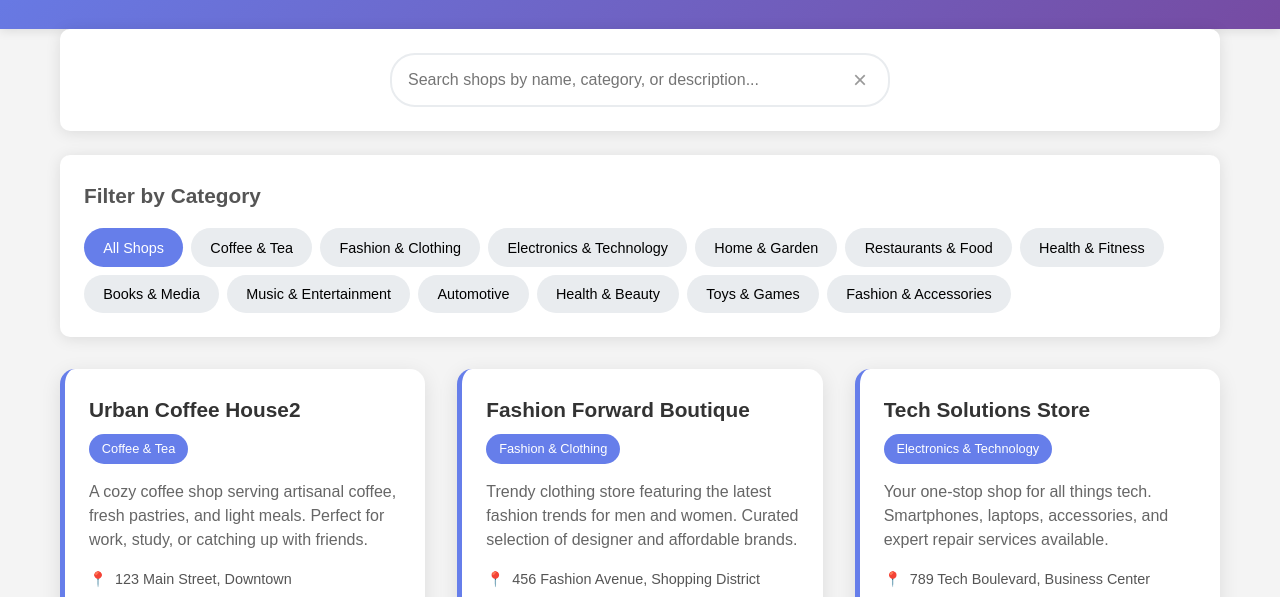
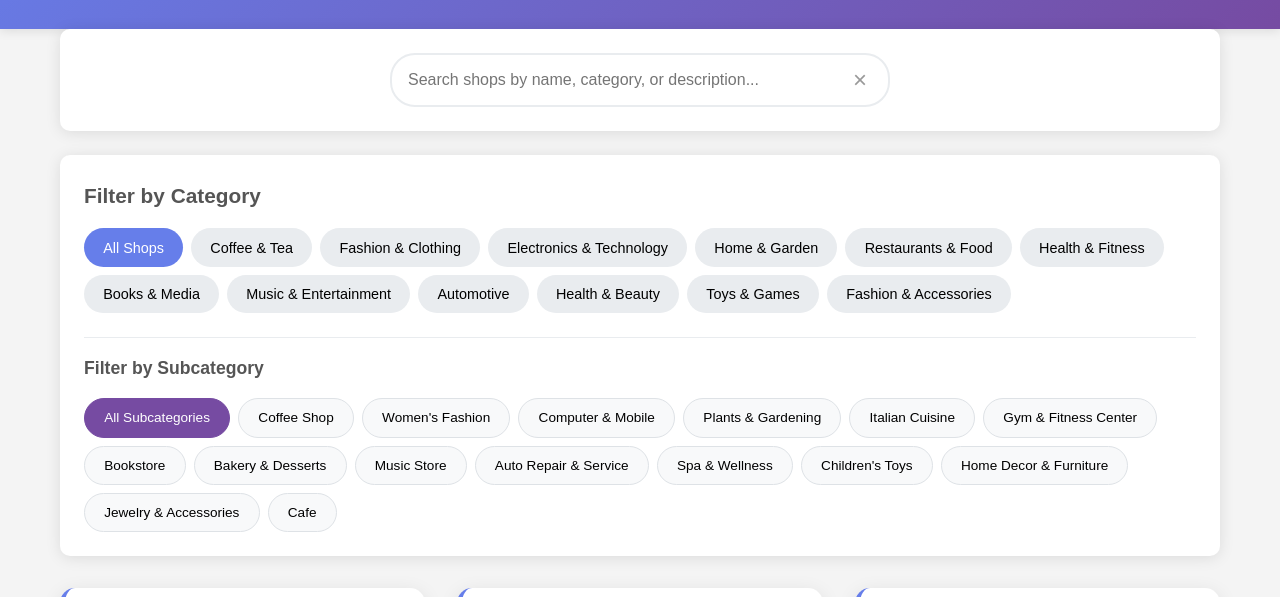
Before and after one commit to ChalanaL/ruhuna, a plain HTML site: page index.html in a window 1280 px wide. Shown: the part 135-732 px from the top of the page. Drawn offline with Linux system fonts and the light colour scheme.

Commit message:
Add subcategory functionality with dual filtering system

```diff
--- a/index.html
+++ b/index.html
@@ -45,6 +45,11 @@
             <div class="category-filters" id="categoryFilters">
                 <button class="filter-btn active" data-category="all">All Shops</button>
             </div>
+
+            <h3>Filter by Subcategory</h3>
+            <div class="subcategory-filters" id="subcategoryFilters">
+                <button class="filter-btn sub-filter active" data-subcategory="all">All Subcategories</button>
+            </div>
         </section>
 
         <section class="shops">
--- a/script.js
+++ b/script.js
@@ -1,10 +1,12 @@
 // Global variables
 let shopsData = [];
 let currentCategory = 'all';
+let currentSubcategory = 'all';
 
 // DOM elements
 const shopGrid = document.getElementById('shopGrid');
 const categoryFilters = document.getElementById('categoryFilters');
+const subcategoryFilters = document.getElementById('subcategoryFilters');
 const searchInput = document.getElementById('searchInput');
 const clearSearchBtn = document.getElementById('clearSearch');
 
@@ -18,8 +20,9 @@ document.addEventListener('DOMContentLoaded', function() {
 const fallbackShopsData = [
   {
     "id": 1,
-    "name": "Urban Coffee House",
+    "name": "Urban Coffee House2",
     "category": "Coffee & Tea",
+    "subcategory": "Coffee Shop",
     "description": "A cozy coffee shop serving artisanal coffee, fresh pastries, and light meals. Perfect for work, study, or catching up with friends.",
     "address": "123 Main Street, Downtown",
     "phone": "+1 (555) 123-4567",
@@ -31,6 +34,7 @@ const fallbackShopsData = [
     "id": 2,
     "name": "Fashion Forward Boutique",
     "category": "Fashion & Clothing",
+    "subcategory": "Women's Fashion",
     "description": "Trendy clothing store featuring the latest fashion trends for men and women. Curated selection of designer and affordable brands.",
     "address": "456 Fashion Avenue, Shopping District",
     "phone": "+1 (555) 234-5678",
@@ -42,6 +46,7 @@ const fallbackShopsData = [
     "id": 3,
     "name": "Tech Solutions Store",
     "category": "Electronics & Technology",
+    "subcategory": "Computer & Mobile",
     "description": "Your one-stop shop for all things tech. Smartphones, laptops, accessories, and expert repair services available.",
     "address": "789 Tech Boulevard, Business Center",
     "phone": "+1 (555) 345-6789",
@@ -53,6 +58,7 @@ const fallbackShopsData = [
     "id": 4,
     "name": "Green Thumb Garden Center",
     "category": "Home & Garden",
+    "subcategory": "Plants & Gardening",
     "description": "Complete garden center with plants, tools, soil, and expert gardening advice. Transform your space into a green paradise.",
     "address": "321 Garden Lane, Suburb",
     "phone": "+1 (555) 456-7890",
@@ -64,6 +70,7 @@ const fallbackShopsData = [
     "id": 5,
     "name": "Bella Vista Restaurant",
     "category": "Restaurants & Food",
+    "subcategory": "Italian Cuisine",
     "description": "Authentic Italian cuisine in an elegant setting. Fresh pasta, wood-fired pizzas, and an extensive wine collection.",
     "address": "654 Culinary Street, Historic District",
     "phone": "+1 (555) 567-8901",
@@ -72,108 +79,10 @@ const fallbackShopsData = [
     "reviews": 312
   },
   {
-    "id": 6,
-    "name": "Fitness First Gym",
-    "category": "Health & Fitness",
-    "description": "State-of-the-art fitness facility with modern equipment, group classes, and personal training services.",
-    "address": "987 Wellness Way, Sports Complex",
-    "phone": "+1 (555) 678-9012",
-    "website": "https://fitnessfirst.com",
-    "rating": 4.4,
-    "reviews": 198
-  },
-  {
-    "id": 7,
-    "name": "Pages & Prose Bookstore",
-    "category": "Books & Media",
-    "description": "Independent bookstore with carefully curated fiction, non-fiction, and local author selections. Cozy reading nooks available.",
-    "address": "147 Literary Lane, Arts Quarter",
-    "phone": "+1 (555) 789-0123",
-    "website": "https://pagesandprose.com",
-    "rating": 4.6,
-    "reviews": 94
-  },
-  {
-    "id": 8,
-    "name": "Sweet Dreams Bakery",
-    "category": "Restaurants & Food",
-    "description": "Artisan bakery specializing in custom cakes, fresh bread, and delectable pastries. Made fresh daily with premium ingredients.",
-    "address": "258 Baker Street, Old Town",
-    "phone": "+1 (555) 890-1234",
-    "website": "https://sweetdreamsbakery.com",
-    "rating": 4.9,
-    "reviews": 267
-  },
-  {
-    "id": 9,
-    "name": "Vintage Vinyl Records",
-    "category": "Music & Entertainment",
-    "description": "Rare and classic vinyl records, CDs, and music memorabilia. A treasure trove for music enthusiasts and collectors.",
-    "address": "369 Music Row, Entertainment District",
-    "phone": "+1 (555) 901-2345",
-    "website": "https://vintagevinyl.com",
-    "rating": 4.1,
-    "reviews": 73
-  },
-  {
-    "id": 10,
-    "name": "Auto Care Express",
-    "category": "Automotive",
-    "description": "Professional auto repair and maintenance services. Quick oil changes, tire services, and comprehensive vehicle inspections.",
-    "address": "741 Service Road, Industrial Area",
-    "phone": "+1 (555) 012-3456",
-    "website": "https://autocareexpress.com",
-    "rating": 4.0,
-    "reviews": 145
-  },
-  {
-    "id": 11,
-    "name": "Zen Spa & Wellness",
-    "category": "Health & Beauty",
-    "description": "Relaxing spa offering massages, facials, and wellness treatments. Escape the stress and rejuvenate your mind and body.",
-    "address": "852 Tranquil Avenue, Wellness Center",
-    "phone": "+1 (555) 123-4569",
-    "website": "https://zenspa.com",
-    "rating": 4.7,
-    "reviews": 189
-  },
-  {
-    "id": 12,
-    "name": "Kids Corner Toy Store",
-    "category": "Toys & Games",
-    "description": "Magical toy store with educational toys, games, and gifts for children of all ages. Fostering creativity and imagination.",
-    "address": "963 Playground Place, Family District",
-    "phone": "+1 (555) 234-5679",
-    "website": "https://kidscorner.com",
-    "rating": 4.5,
-    "reviews": 112
-  },
-  {
-    "id": 13,
-    "name": "Home Essentials Store",
-    "category": "Home & Garden",
-    "description": "Everything you need for your home - furniture, decor, kitchenware, and organizational solutions at affordable prices.",
-    "address": "174 Comfort Street, Residential Area",
-    "phone": "+1 (555) 345-6780",
-    "website": "https://homeessentials.com",
-    "rating": 4.2,
-    "reviews": 156
-  },
-  {
-    "id": 14,
-    "name": "Artisan Jewelry Gallery",
-    "category": "Fashion & Accessories",
-    "description": "Handcrafted jewelry and accessories by local artisans. Unique pieces for special occasions and everyday elegance.",
-    "address": "285 Artisan Alley, Creative District",
-    "phone": "+1 (555) 456-7891",
-    "website": "https://artisanjewelry.com",
-    "rating": 4.6,
-    "reviews": 78
-  },
-  {
     "id": 15,
     "name": "Morning Brew Cafe",
     "category": "Coffee & Tea",
+    "subcategory": "Cafe",
     "description": "Neighborhood cafe serving specialty coffee, tea blends, and homemade breakfast items. Your perfect morning destination.",
     "address": "396 Sunrise Boulevard, Neighborhood Center",
     "phone": "+1 (555) 567-8902",
@@ -203,6 +112,7 @@ async function loadShopsData() {
     }
 
     createCategoryFilters();
+    createSubcategoryFilters();
     displayShops(shopsData);
 }
 
@@ -239,20 +149,101 @@ function createCategoryFilters() {
     allButton.addEventListener('click', () => filterShops('all'));
 }
 
+// Create subcategory filter buttons
+function createSubcategoryFilters() {
+    const subcategories = [...new Set(shopsData.map(shop => shop.subcategory))];
+
+    // Clear existing filters except "All Subcategories"
+    const allSubButton = subcategoryFilters.querySelector('[data-subcategory="all"]');
+    subcategoryFilters.innerHTML = '';
+    subcategoryFilters.appendChild(allSubButton);
+
+    // Add subcategory-specific filters
+    subcategories.forEach(subcategory => {
+        const button = document.createElement('button');
+        button.className = 'filter-btn sub-filter';
+        button.dataset.subcategory = subcategory;
+        button.textContent = subcategory;
+        button.addEventListener('click', () => filterBySubcategory(subcategory));
+        subcategoryFilters.appendChild(button);
+    });
+
+    // Add event listener to "All Subcategories" button
+    allSubButton.addEventListener('click', () => filterBySubcategory('all'));
+}
+
 // Filter shops by category
 function filterShops(category) {
     currentCategory = category;
+    currentSubcategory = 'all'; // Reset subcategory when changing category
 
     // Update active button
-    document.querySelectorAll('.filter-btn').forEach(btn => {
+    document.querySelectorAll('.category-filters .filter-btn').forEach(btn => {
         btn.classList.remove('active');
     });
     document.querySelector(`[data-category="${category}"]`).classList.add('active');
 
+    // Reset subcategory filter
+    document.querySelectorAll('.subcategory-filters .filter-btn').forEach(btn => {
+        btn.classList.remove('active');
+    });
+    document.querySelector('[data-subcategory="all"]').classList.add('active');
+
+    // Update subcategory options based on selected category
+    updateSubcategoryOptions(category);
+
     // Filter and display shops
-    const filteredShops = category === 'all'
-        ? shopsData
-        : shopsData.filter(shop => shop.category === category);
+    applyFilters();
+}
+
+// Filter shops by subcategory
+function filterBySubcategory(subcategory) {
+    currentSubcategory = subcategory;
+
+    // Update active button
+    document.querySelectorAll('.subcategory-filters .filter-btn').forEach(btn => {
+        btn.classList.remove('active');
+    });
+    document.querySelector(`[data-subcategory="${subcategory}"]`).classList.add('active');
+
+    // Filter and display shops
+    applyFilters();
+}
+
+// Update subcategory options based on selected category
+function updateSubcategoryOptions(category) {
+    const relevantShops = category === 'all' ? shopsData : shopsData.filter(shop => shop.category === category);
+    const subcategories = [...new Set(relevantShops.map(shop => shop.subcategory))];
+
+    // Clear existing subcategory filters except "All"
+    const allSubButton = subcategoryFilters.querySelector('[data-subcategory="all"]');
+    subcategoryFilters.innerHTML = '';
+    subcategoryFilters.appendChild(allSubButton);
+
+    // Add relevant subcategory filters
+    subcategories.forEach(subcategory => {
+        const button = document.createElement('button');
+        button.className = 'filter-btn sub-filter';
+        button.dataset.subcategory = subcategory;
+        button.textContent = subcategory;
+        button.addEventListener('click', () => filterBySubcategory(subcategory));
+        subcategoryFilters.appendChild(button);
+    });
+}
+
+// Apply both category and subcategory filters
+function applyFilters() {
+    let filteredShops = shopsData;
+
+    // Apply category filter
+    if (currentCategory !== 'all') {
+        filteredShops = filteredShops.filter(shop => shop.category === currentCategory);
+    }
+
+    // Apply subcategory filter
+    if (currentSubcategory !== 'all') {
+        filteredShops = filteredShops.filter(shop => shop.subcategory === currentSubcategory);
+    }
 
     displayShops(filteredShops);
 }
@@ -275,6 +266,7 @@ function createShopCard(shop) {
         <div class="shop-card">
             <h3>${shop.name}</h3>
             <span class="shop-category">${shop.category}</span>
+            <span class="shop-subcategory">${shop.subcategory}</span>
             <p class="shop-description">${shop.description}</p>
             <div class="shop-info">
                 <div>${shop.address}</div>
@@ -338,21 +330,27 @@ function setupSearchFunctionality() {
 // Search functionality
 function searchShops(query) {
     if (!query) {
-        filterShops(currentCategory);
+        applyFilters();
         return;
     }
 
-    // Reset category filter to show all when searching
+    // Reset category and subcategory filters to show all when searching
     currentCategory = 'all';
+    currentSubcategory = 'all';
     document.querySelectorAll('.filter-btn').forEach(btn => {
         btn.classList.remove('active');
     });
     document.querySelector('[data-category="all"]').classList.add('active');
+    document.querySelector('[data-subcategory="all"]').classList.add('active');
+
+    // Update subcategory options to show all
+    updateSubcategoryOptions('all');
 
     const filteredShops = shopsData.filter(shop =>
         shop.name.toLowerCase().includes(query.toLowerCase()) ||
         shop.description.toLowerCase().includes(query.toLowerCase()) ||
         shop.category.toLowerCase().includes(query.toLowerCase()) ||
+        shop.subcategory.toLowerCase().includes(query.toLowerCase()) ||
         shop.address.toLowerCase().includes(query.toLowerCase())
     );
 
--- a/shops.json
+++ b/shops.json
@@ -3,6 +3,7 @@
     "id": 1,
     "name": "Urban Coffee House2",
     "category": "Coffee & Tea",
+    "subcategory": "Coffee Shop",
     "description": "A cozy coffee shop serving artisanal coffee, fresh pastries, and light meals. Perfect for work, study, or catching up with friends.",
     "address": "123 Main Street, Downtown",
     "phone": "+1 (555) 123-4567",
@@ -14,6 +15,7 @@
     "id": 2,
     "name": "Fashion Forward Boutique",
     "category": "Fashion & Clothing",
+    "subcategory": "Women's Fashion",
     "description": "Trendy clothing store featuring the latest fashion trends for men and women. Curated selection of designer and affordable brands.",
     "address": "456 Fashion Avenue, Shopping District",
     "phone": "+1 (555) 234-5678",
@@ -25,6 +27,7 @@
     "id": 3,
     "name": "Tech Solutions Store",
     "category": "Electronics & Technology",
+    "subcategory": "Computer & Mobile",
     "description": "Your one-stop shop for all things tech. Smartphones, laptops, accessories, and expert repair services available.",
     "address": "789 Tech Boulevard, Business Center",
     "phone": "+1 (555) 345-6789",
@@ -36,6 +39,7 @@
     "id": 4,
     "name": "Green Thumb Garden Center",
     "category": "Home & Garden",
+    "subcategory": "Plants & Gardening",
     "description": "Complete garden center with plants, tools, soil, and expert gardening advice. Transform your space into a green paradise.",
     "address": "321 Garden Lane, Suburb",
     "phone": "+1 (555) 456-7890",
@@ -47,6 +51,7 @@
     "id": 5,
     "name": "Bella Vista Restaurant",
     "category": "Restaurants & Food",
+    "subcategory": "Italian Cuisine",
     "description": "Authentic Italian cuisine in an elegant setting. Fresh pasta, wood-fired pizzas, and an extensive wine collection.",
     "address": "654 Culinary Street, Historic District",
     "phone": "+1 (555) 567-8901",
@@ -58,6 +63,7 @@
     "id": 6,
     "name": "Fitness First Gym",
     "category": "Health & Fitness",
+    "subcategory": "Gym & Fitness Center",
     "description": "State-of-the-art fitness facility with modern equipment, group classes, and personal training services.",
     "address": "987 Wellness Way, Sports Complex",
     "phone": "+1 (555) 678-9012",
@@ -69,6 +75,7 @@
     "id": 7,
     "name": "Pages & Prose Bookstore",
     "category": "Books & Media",
+    "subcategory": "Bookstore",
     "description": "Independent bookstore with carefully curated fiction, non-fiction, and local author selections. Cozy reading nooks available.",
     "address": "147 Literary Lane, Arts Quarter",
     "phone": "+1 (555) 789-0123",
@@ -80,6 +87,7 @@
     "id": 8,
     "name": "Sweet Dreams Bakery",
     "category": "Restaurants & Food",
+    "subcategory": "Bakery & Desserts",
     "description": "Artisan bakery specializing in custom cakes, fresh bread, and delectable pastries. Made fresh daily with premium ingredients.",
     "address": "258 Baker Street, Old Town",
     "phone": "+1 (555) 890-1234",
@@ -91,6 +99,7 @@
     "id": 9,
     "name": "Vintage Vinyl Records",
     "category": "Music & Entertainment",
+    "subcategory": "Music Store",
     "description": "Rare and classic vinyl records, CDs, and music memorabilia. A treasure trove for music enthusiasts and collectors.",
     "address": "369 Music Row, Entertainment District",
     "phone": "+1 (555) 901-2345",
@@ -102,6 +111,7 @@
     "id": 10,
     "name": "Auto Care Express",
     "category": "Automotive",
+    "subcategory": "Auto Repair & Service",
     "description": "Professional auto repair and maintenance services. Quick oil changes, tire services, and comprehensive vehicle inspections.",
     "address": "741 Service Road, Industrial Area",
     "phone": "+1 (555) 012-3456",
@@ -113,6 +123,7 @@
     "id": 11,
     "name": "Zen Spa & Wellness",
     "category": "Health & Beauty",
+    "subcategory": "Spa & Wellness",
     "description": "Relaxing spa offering massages, facials, and wellness treatments. Escape the stress and rejuvenate your mind and body.",
     "address": "852 Tranquil Avenue, Wellness Center",
     "phone": "+1 (555) 123-4569",
@@ -124,6 +135,7 @@
     "id": 12,
     "name": "Kids Corner Toy Store",
     "category": "Toys & Games",
+    "subcategory": "Children's Toys",
     "description": "Magical toy store with educational toys, games, and gifts for children of all ages. Fostering creativity and imagination.",
     "address": "963 Playground Place, Family District",
     "phone": "+1 (555) 234-5679",
@@ -135,6 +147,7 @@
     "id": 13,
     "name": "Home Essentials Store",
     "category": "Home & Garden",
+    "subcategory": "Home Decor & Furniture",
     "description": "Everything you need for your home - furniture, decor, kitchenware, and organizational solutions at affordable prices.",
     "address": "174 Comfort Street, Residential Area",
     "phone": "+1 (555) 345-6780",
@@ -146,6 +159,7 @@
     "id": 14,
     "name": "Artisan Jewelry Gallery",
     "category": "Fashion & Accessories",
+    "subcategory": "Jewelry & Accessories",
     "description": "Handcrafted jewelry and accessories by local artisans. Unique pieces for special occasions and everyday elegance.",
     "address": "285 Artisan Alley, Creative District",
     "phone": "+1 (555) 456-7891",
@@ -157,6 +171,7 @@
     "id": 15,
     "name": "Morning Brew Cafe",
     "category": "Coffee & Tea",
+    "subcategory": "Cafe",
     "description": "Neighborhood cafe serving specialty coffee, tea blends, and homemade breakfast items. Your perfect morning destination.",
     "address": "396 Sunrise Boulevard, Neighborhood Center",
     "phone": "+1 (555) 567-8902",
--- a/styles.css
+++ b/styles.css
@@ -106,16 +106,27 @@ main {
     margin-bottom: 2rem;
 }
 
-.filters h2 {
+.filters h2, .filters h3 {
     margin-bottom: 1rem;
     color: #555;
     font-size: 1.3rem;
 }
 
-.category-filters {
+.filters h3 {
+    font-size: 1.1rem;
+    margin-top: 1.5rem;
+    padding-top: 1rem;
+    border-top: 1px solid #e9ecef;
+}
+
+.category-filters, .subcategory-filters {
     display: flex;
     flex-wrap: wrap;
     gap: 0.5rem;
+}
+
+.subcategory-filters {
+    margin-top: 1rem;
 }
 
 .filter-btn {
@@ -138,6 +149,24 @@ main {
 .filter-btn.active {
     background: #667eea;
     color: white;
+}
+
+.sub-filter {
+    background: #f8f9fa;
+    border: 1px solid #dee2e6;
+    font-size: 0.85rem;
+}
+
+.sub-filter:hover {
+    background: #764ba2;
+    color: white;
+    border-color: #764ba2;
+}
+
+.sub-filter.active {
+    background: #764ba2;
+    color: white;
+    border-color: #764ba2;
 }
 
 /* Shop Grid */
@@ -175,8 +204,20 @@ main {
     padding: 0.3rem 0.8rem;
     border-radius: 15px;
     font-size: 0.8rem;
+    margin-bottom: 0.5rem;
+    margin-right: 0.5rem;
+    font-weight: 500;
+}
+
+.shop-subcategory {
+    display: inline-block;
+    background: #764ba2;
+    color: white;
+    padding: 0.2rem 0.6rem;
+    border-radius: 12px;
+    font-size: 0.75rem;
     margin-bottom: 1rem;
-    font-weight: 500;
+    font-weight: 400;
 }
 
 .shop-description {
```
